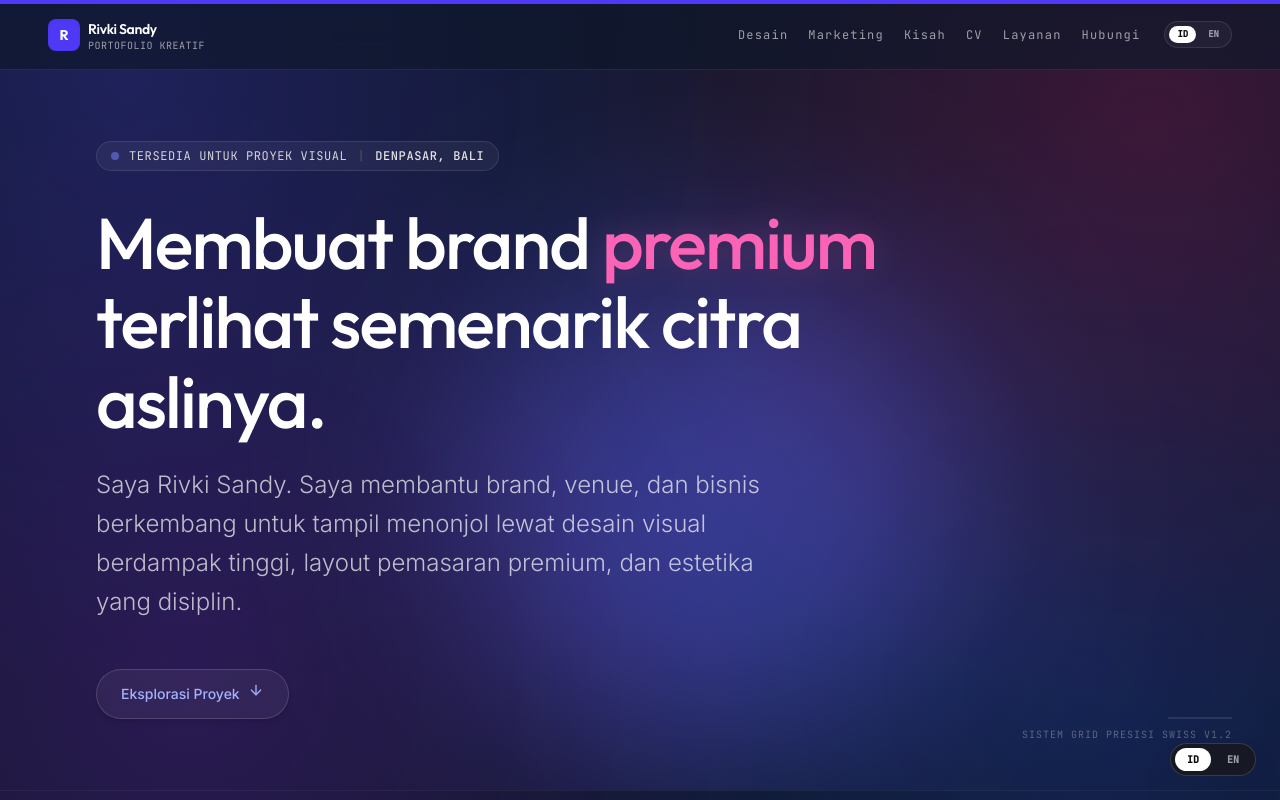
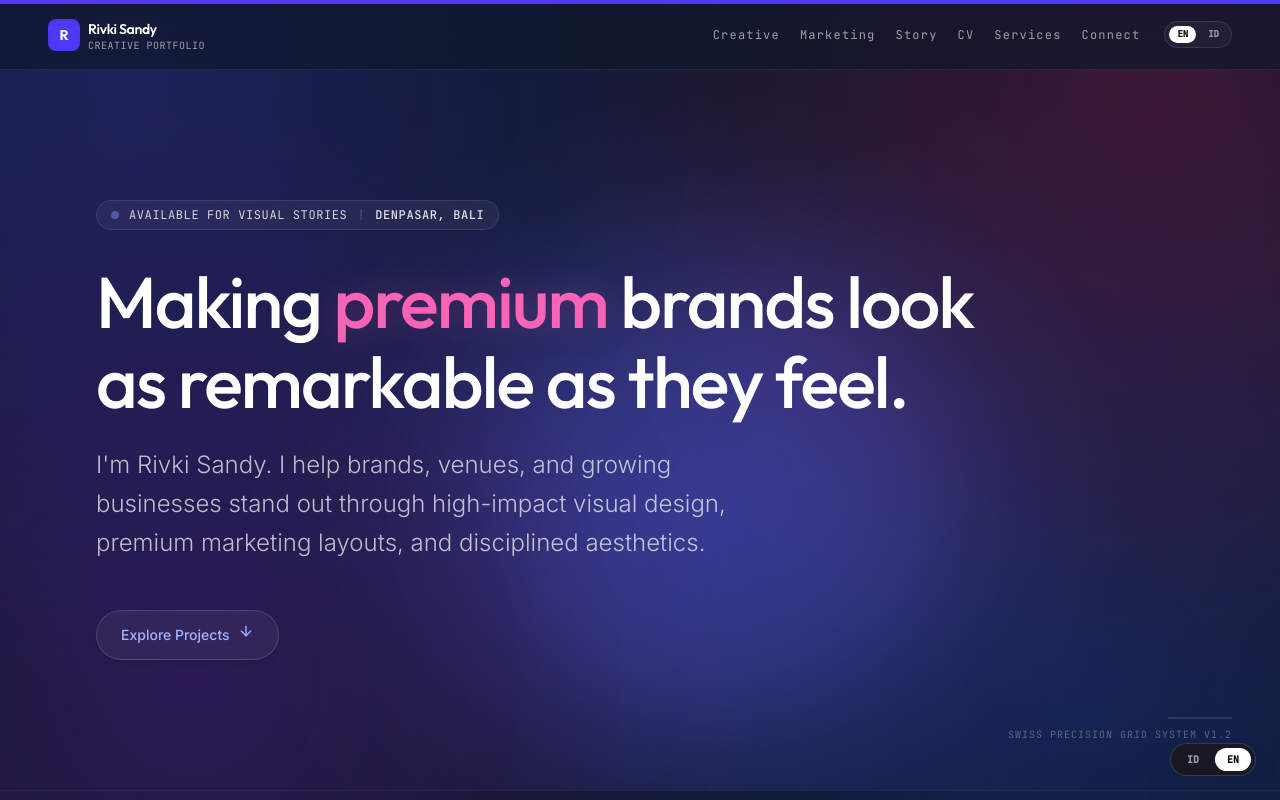
Before and after one commit to rivkidsgn/rivki-portfolio, a React (Vite) app: page / in a window 1280 px wide. Shown: the top 800 px of the page. Built offline with nearby package versions, Linux system fonts and the light colour scheme.

Commit message:
feat: set default language to English
Update the portfolio's default language setting from Indonesian to English to better serve an international audience.

```diff
--- a/src/App.tsx
+++ b/src/App.tsx
@@ -31,7 +31,7 @@ const DEFAULT_PORTFOLIO_DATA: PortfolioData = {
 
 export default function App() {
   const [data] = useState<PortfolioData>(DEFAULT_PORTFOLIO_DATA);
-  const [lang, setLang] = useState<'id' | 'en'>('id');
+  const [lang, setLang] = useState<'id' | 'en'>('en');
   const [showScrollTop, setShowScrollTop] = useState(false);
 
   // Monitor grid scroll position to reveal "Scroll to Top" button
@@ -132,6 +132,16 @@ export default function App() {
             {/* Premium Top Section Language Selector */}
             <div className="inline-flex items-center gap-1 bg-white/[0.04] border border-white/10 rounded-full p-1 text-[9px] font-semibold font-mono shrink-0">
               <button
+                onClick={() => setLang('en')}
+                className={`cursor-pointer px-2 py-0.5 rounded-full transition-all uppercase ${
+                  lang === 'en'
+                    ? 'bg-white text-zinc-950 font-bold'
+                    : 'text-zinc-400 hover:text-white'
+                }`}
+              >
+                EN
+              </button>
+              <button
                 onClick={() => setLang('id')}
                 className={`cursor-pointer px-2 py-0.5 rounded-full transition-all uppercase ${
                   lang === 'id'
@@ -140,16 +150,6 @@ export default function App() {
                 }`}
               >
                 ID
-              </button>
-              <button
-                onClick={() => setLang('en')}
-                className={`cursor-pointer px-2 py-0.5 rounded-full transition-all uppercase ${
-                  lang === 'en'
-                    ? 'bg-white text-zinc-950 font-bold'
-                    : 'text-zinc-400 hover:text-white'
-                }`}
-              >
-                EN
               </button>
             </div>
           </div>
```
